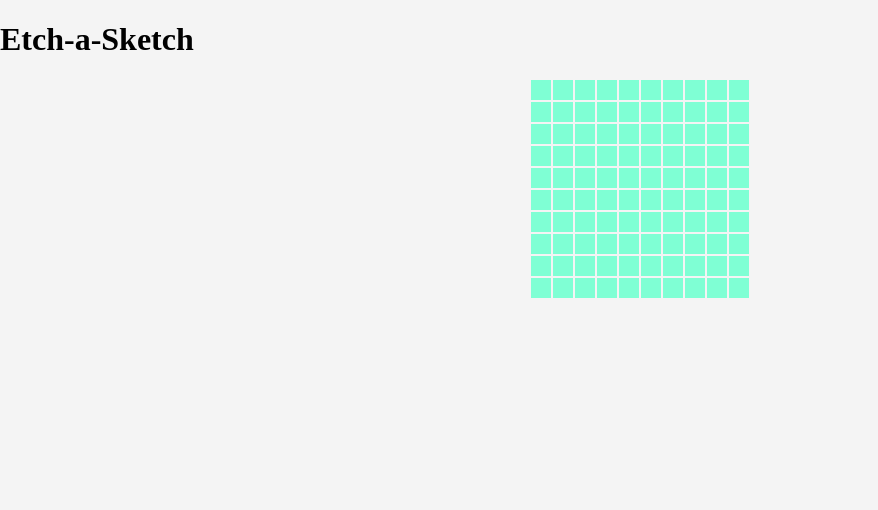
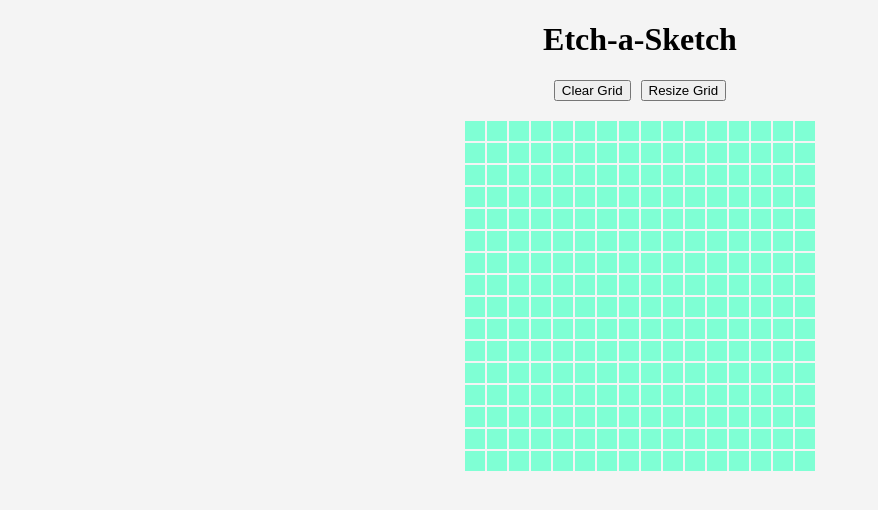
Before and after one commit to stormKx18/Etch-a-Sketch, a plain HTML site: page index.html in a window 1280 px wide. Shown: the whole page, without its empty margins (0-878 px from the left). Drawn offline with Linux system fonts and the light colour scheme.

Commit message:
Add button to resize grid

```diff
--- a/index.html
+++ b/index.html
@@ -10,6 +10,11 @@
 <body>
 
     <h1>Etch-a-Sketch</h1>
+
+    <div class="flex-center">
+        <button class="createGrid">Clear Grid</button>
+        <button class="resizeGrid">Resize Grid</button>
+    </div>
 
     <div class="grid">
         <!-- Example of grid
--- a/javascript.js
+++ b/javascript.js
@@ -1,16 +1,18 @@
 console.log('Etch-a-Sketch');
 
+let rows = 16; //Default grid size
+const MAX_ROWS=100; //Max number of rows
+
 /* Create Grid*/
-let rows = 10;
-let cols = 10;
-
+function drawGrid(rows) {
     let grid = document.querySelector('.grid');
+    grid.innerHTML=""; //Clear previous grid
 
     for (let j = 0; j < rows; j++) { //Create rows
         const row = document.createElement("div");
         row.classList.add("row");
 
-    for(let i=0; i < cols; i++){ //Create cells
+        for(let i=0; i < rows; i++){ //Create cells
             const cell = document.createElement("div");
             cell.classList.add("cell");
             row.appendChild(cell)
@@ -30,3 +32,30 @@ grid.addEventListener('mouseover',(event)=>{
             target.classList.remove("painted");
         }
     })
+}
+
+/* Clear Grid */
+let btnGrid = document.querySelector(".createGrid");
+
+btnGrid.addEventListener('click',(event)=>{
+    console.log('Clear Grid');
+    drawGrid(rows);
+});
+
+/* Resize Grid */
+let btnResize = document.querySelector('.resizeGrid');
+
+btnResize.addEventListener('click',(event)=>{
+    console.log('Resize Grid');
+
+    const userInput = +prompt('Please enter grid size (max:100):', '16');
+
+    if (userInput !== null) {
+        rows = Math.min(userInput,MAX_ROWS); //Limit to max rows
+        drawGrid(rows);
+    }
+})
+
+
+//Create initial Grid
+drawGrid(rows);
--- a/style.css
+++ b/style.css
@@ -22,3 +22,16 @@ body{
 .painted{
     background-color: blueviolet;
 }
+
+.flex-center{
+    display: flex;
+    justify-content:center;
+    gap:10px;
+    margin-bottom: 20px;
+    flex-direction:row;
+    align-items:center;
+}
+
+h1{
+    text-align: center;
+}
```
Lines whose indentation alone changed are shown as unchanged.
